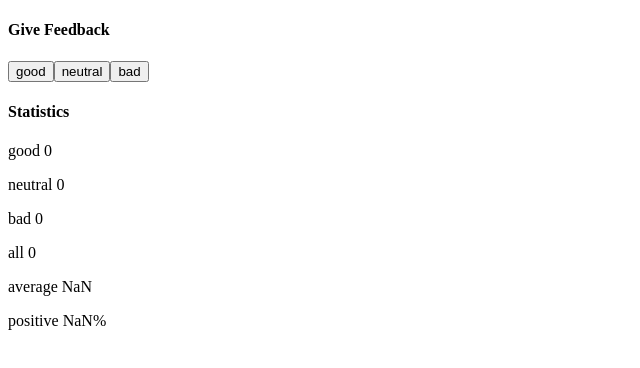
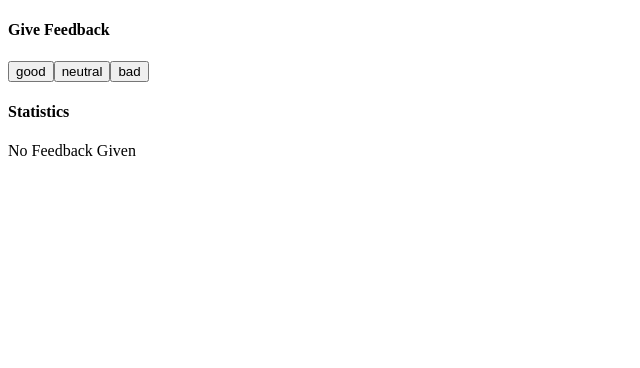
Before and after one commit to abdullah0x5c/Full-Stack-Open, a React (Vite) app in the folder Week1/unicafe/: page / in a window 1280 px wide. Shown: the top 368 px of the page, without its empty margins (0-640 px from the left). Built offline with nearby package versions, Linux system fonts and the light colour scheme.

Commit message:
1.9: unicafe step 4

```diff
--- a/Week1/unicafe/src/App.jsx
+++ b/Week1/unicafe/src/App.jsx
@@ -17,6 +17,12 @@ const Statistics = (props) => {
   const avg = (good*1+bad*-1)/all
   const psv = ((good)/all)*100
 
+  if(all == 0){
+    return(
+      <p>No Feedback Given</p>
+    )
+  }
+  else {
     return (
       <>
         <p>good {good}</p>
@@ -27,6 +33,9 @@ const Statistics = (props) => {
         <p>positive {psv}%</p>
       </>
   )
+  }
+
+
 }
 
 
```
Lines whose indentation alone changed are shown as unchanged.
